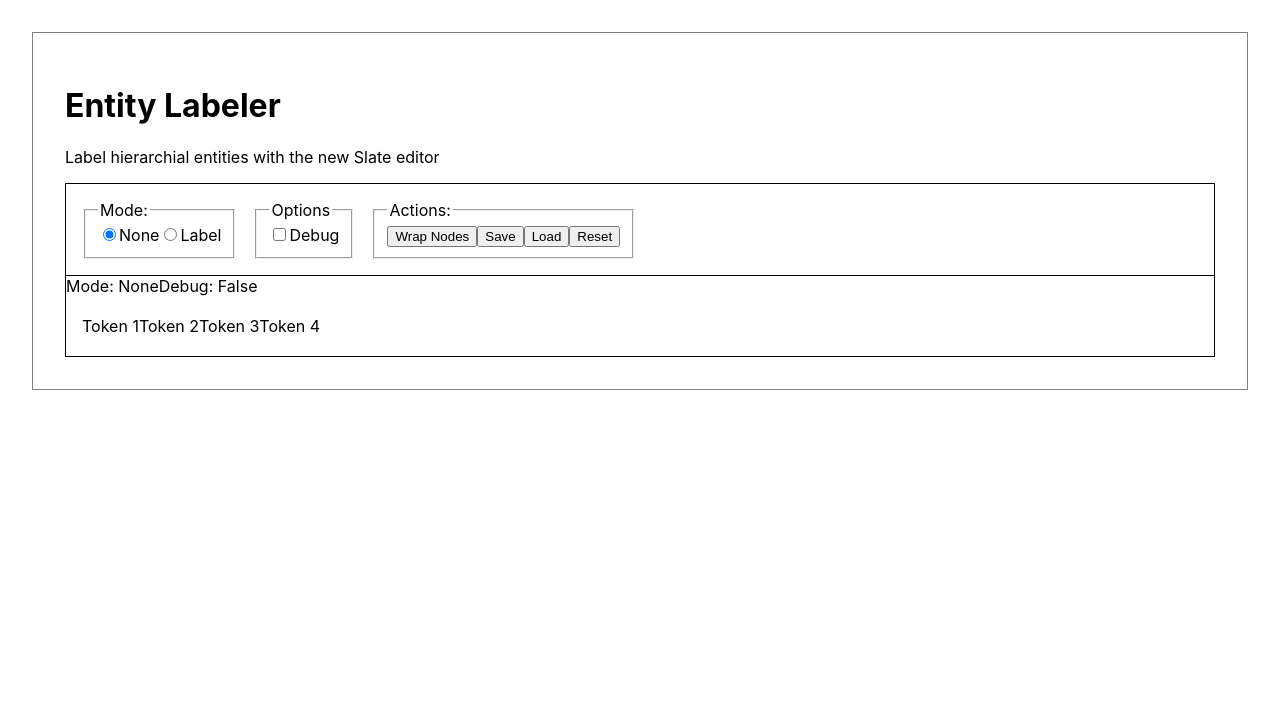
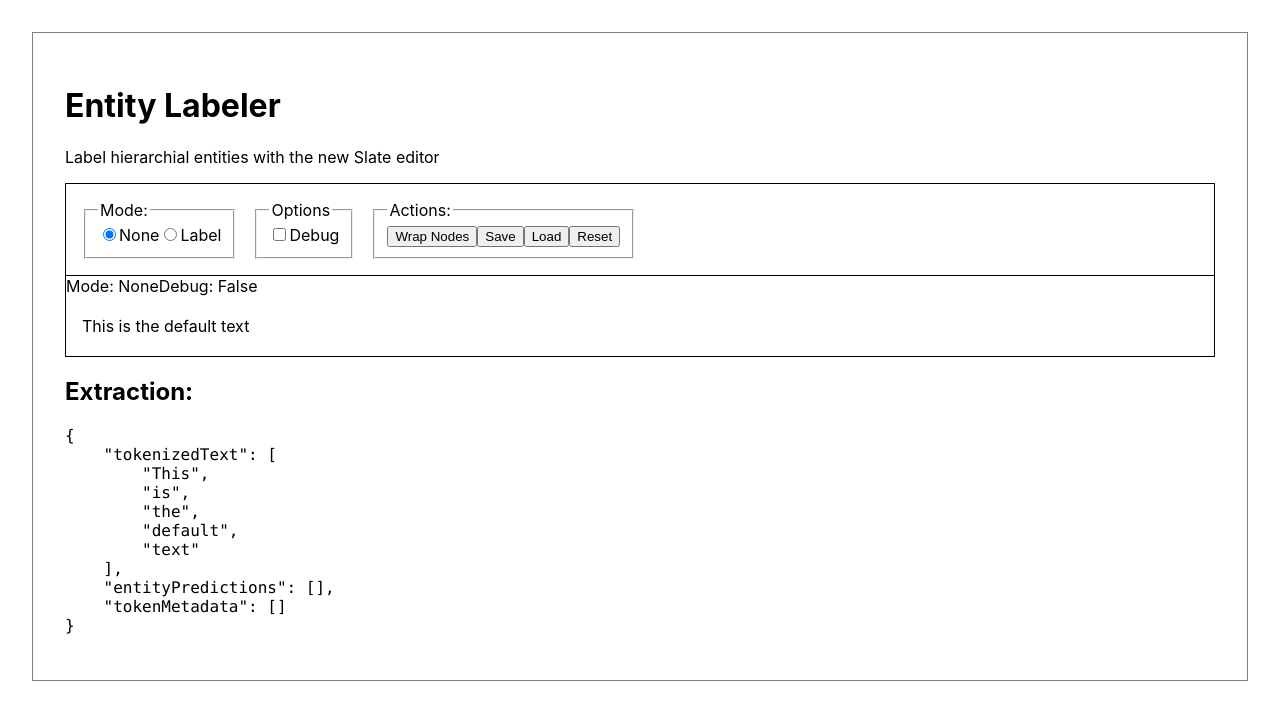
Before and after one commit to mattmazzola/entity-labeler, a React (Create React App) app: page / in a window 1280 px wide. Shown: the top 720 px of the page. Built offline with nearby package versions, Linux system fonts and the light colour scheme.

Commit message:
Add extraction input

```diff
--- a/package.json
+++ b/package.json
@@ -7,10 +7,12 @@
     "@testing-library/jest-dom": "^5.11.4",
     "@testing-library/react": "^11.1.0",
     "@testing-library/user-event": "^12.1.10",
+    "@types/classnames": "2.2.11",
     "@types/jest": "^26.0.15",
     "@types/node": "^12.0.0",
     "@types/react": "^16.9.53",
     "@types/react-dom": "^16.9.8",
+    "classnames": "2.2.6",
     "react": "^17.0.1",
     "react-dom": "^17.0.1",
     "react-scripts": "4.0.1",
@@ -25,7 +27,6 @@
     "build": "react-scripts build",
     "test": "react-scripts test",
     "eject": "react-scripts eject"
-
   },
   "eslintConfig": {
     "extends": [
--- a/src/App.tsx
+++ b/src/App.tsx
@@ -1,19 +1,35 @@
-import React from 'react';
-import './App.css';
-import EntityLabeler from './components/EntityLabeler'
+import React from 'react'
+import './App.css'
+import EntityLabeler, { EntityLabelModels, createExtraction } from './components/EntityLabeler'
+
+
 
 function App() {
+
+  const [extraction, setExtraction] = React.useState(() => createExtraction('This is the default text'))
+  const onChangeExtraction = (e: EntityLabelModels.Exraction) => setExtraction(e)
+
   return (
     <div className="app">
       <header>
         <h1>Entity Labeler</h1>
         <p>Label hierarchial entities with the new Slate editor</p>
       </header>
-      <div>
-        <EntityLabeler />
-      </div>
+      <main>
+        <EntityLabeler
+          extraction={extraction}
+          onChange={onChangeExtraction}
+        />
+
+        <h2>Extraction:</h2>
+        <pre>
+          <code>
+            {JSON.stringify(extraction, null, 4)}
+          </code>
+        </pre>
+      </main>
     </div>
-  );
+  )
 }
 
-export default App;
+export default App
--- a/src/components/EntityLabeler/Elements.css
+++ b/src/components/EntityLabeler/Elements.css
@@ -16,14 +16,14 @@
 .token {
     display: inline-block;
     padding: 0.25rem 0;
-    border-radius: 0.5rem;
+    border-radius: 0.25rem;
 }
 
-.slate-debug .token {
+.slate-debug .token--selectable {
     border: 1px solid rgba(34, 34, 34, 0.082);
 }
 
-.slate-debug .token:hover {
+.slate-debug .token--selectable:hover {
     background-color: rgba(0, 0, 0, 0.082);
 }
 
--- a/src/components/EntityLabeler/EntityLabeler.tsx
+++ b/src/components/EntityLabeler/EntityLabeler.tsx
@@ -6,11 +6,21 @@ import CustomEditor from './customCommands'
 import { CodeElement, EntityElement, Leaf, ParagraphElement, TokenElement, DefaultElement } from './elements'
 import './EntityLabeler.css'
 import { EditMode, withEditModes } from './withEditModes'
+import * as models from './models'
 import Toolbar from './Toolbar'
+import { convertExtractionToNodes } from './utilities'
 
-const EntityLabeler: React.FC = () => {
+type Props = {
+    extraction: models.Exraction
+    onChange: (e: models.Exraction) => void
+}
+
+const EntityLabeler: React.FC<Props> = (props) => {
     const editor = React.useMemo(() => withEditModes(withReact(withHistory(createEditor()))), [])
-    const [value, setValue] = React.useState(() => CustomEditor.loadValue())
+    const [value, setValue] = React.useState<Node[]>([])
+    React.useLayoutEffect(() => {
+        setValue(convertExtractionToNodes(props.extraction))
+    }, [props.extraction])
 
     const renderElement = React.useCallback(props => {
         switch (props.element.type) {
--- a/src/components/EntityLabeler/elements.tsx
+++ b/src/components/EntityLabeler/elements.tsx
@@ -1,5 +1,6 @@
 import React from 'react'
 import { RenderElementProps, RenderLeafProps } from 'slate-react'
+import classnames from 'classnames'
 import './Elements.css'
 
 export const Leaf: React.FC<RenderLeafProps> = (props) => {
@@ -40,7 +41,12 @@ export const EntityElement = (props: RenderElementProps) => {
 }
 
 export const TokenElement = (props: RenderElementProps) => {
-    return <div {...props.attributes} className="token">{props.children}</div>
+    const classNames = classnames({
+        'token': true,
+        'token--selectable': props.element.selectable
+    })
+
+    return <div {...props.attributes} className={classNames}>{props.children}</div>
 }
 
 export const DefaultElement = (props: RenderElementProps) => {
--- a/src/components/EntityLabeler/index.ts
+++ b/src/components/EntityLabeler/index.ts
@@ -1,3 +1,9 @@
 import EntityLabeler from './EntityLabeler'
+import * as models from './models'
+export { createExtraction } from './utilities'
 
 export default EntityLabeler
+
+export {
+    models as EntityLabelModels
+}
--- /dev/null
+++ b/src/components/EntityLabeler/models.ts
@@ -0,0 +1,38 @@
+import { Element } from 'slate'
+
+type TokenMetadata = {
+    hasSpace: boolean
+}
+
+type EntityPrediction = {
+    id: string
+    name: string
+    startTokenIndex: number
+    endTokenIndex: number
+    phrase: string
+    entityType: number
+    role?: string
+    roleId?: string
+}
+
+export type Exraction = {
+    tokenizedText: string[]
+    tokenMetadata: TokenMetadata[]
+    entityPredictions: EntityPrediction[]
+}
+
+export type TokenElement = Element
+    & {
+        type: 'token',
+        selectable: boolean
+    }
+
+export type EntityElement = Element
+    & {
+        type: 'entity'
+    }
+
+export type ParagraphElement = Element
+    & {
+        type: 'paragraph'
+    }
--- a/src/components/EntityLabeler/utilities.ts
+++ b/src/components/EntityLabeler/utilities.ts
@@ -1,4 +1,5 @@
 import { Node } from 'slate'
+import * as models from './models'
 
 // Define a serializing function that takes a value and returns a string.
 export const serialize = (value: Node[]) => {
@@ -28,3 +29,48 @@ export const deserializeString = (string: string): Node[] => {
         }
     })
 }
+
+
+export const createExtraction = (text = ''): models.Exraction => {
+    return {
+        tokenizedText: tokenizeText(text),
+        entityPredictions: [],
+        tokenMetadata: [],
+    }
+}
+
+export const tokenizeRegex = /\s+|[.?,!]/g
+export function tokenizeText(text: string, tokenRegex: RegExp = tokenizeRegex): string[] {
+    return text.split(tokenRegex)
+}
+
+export function convertExtractionToNodes(extraction: models.Exraction): Node[] {
+    const tokenElements = extraction.tokenizedText.flatMap<models.TokenElement>(text => {
+        // TODO: Change to only add "space" token if metadata hasSpace is true
+        return [
+            {
+                type: 'token',
+                selectable: true,
+                children: [
+                    { text }
+                ]
+            },
+            {
+                type: 'token',
+                selectable: false,
+                children: [
+                    { text: ' ' }
+                ]
+            }
+        ]
+    })
+
+    tokenElements.pop()
+
+    const paragraph: models.ParagraphElement = {
+        type: 'paragraph',
+        children: tokenElements
+    }
+
+    return [paragraph]
+}
```
Also changed, not shown: 1 other file (tests, documents, lock files or other folders).
